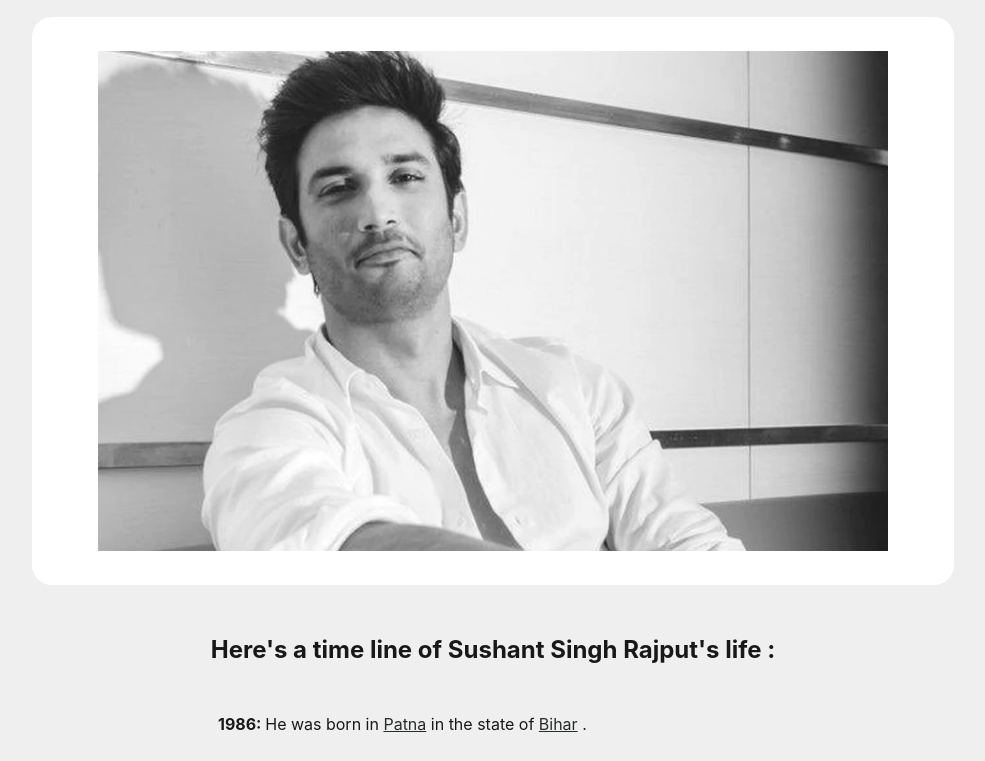
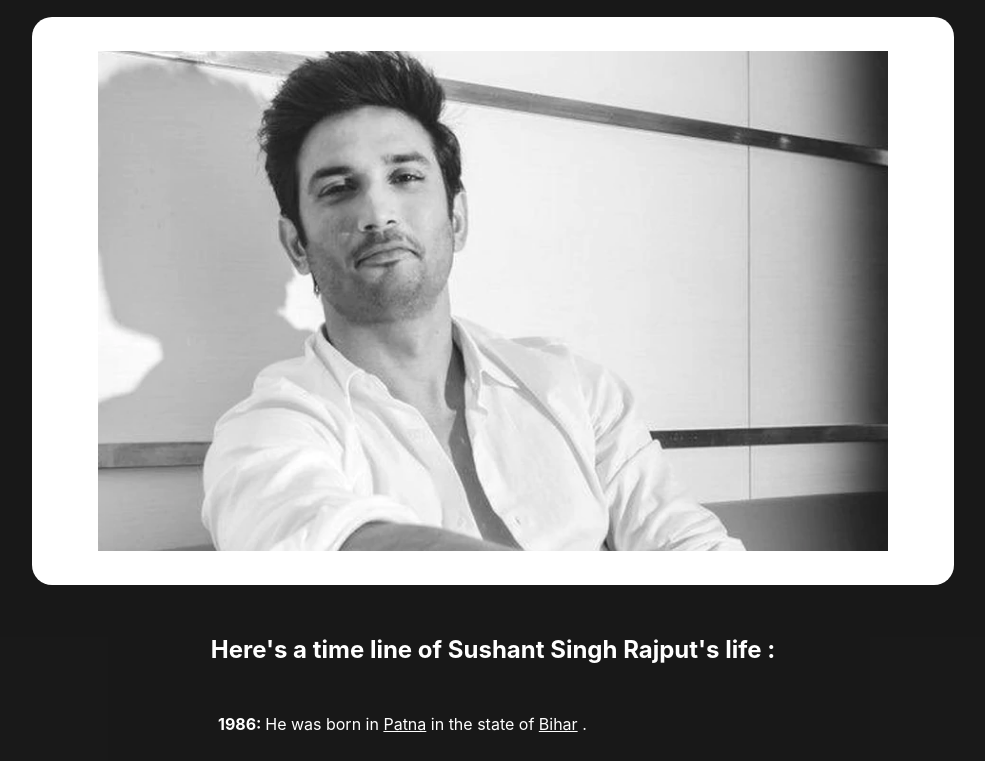
Before and after one commit to Nikhil-H4WK/tribute-page, a plain HTML site: page index.html in a window 1280 px wide. Shown: the part 126-887 px from the top of the page, without its empty margins (147-1132 px from the left). Drawn offline with Linux system fonts and the light colour scheme.

Commit message:
changed background color and text color

```diff
--- a/styles.css
+++ b/styles.css
@@ -9,8 +9,8 @@ body {
 
 
 .main {
-    background-color: #eeeeee;
-    /* margin: 35px 0px 35px 0px; */
+    background-color: black;
+    color: white;
     height: 100%;
     opacity: 90%;
     width: auto;
@@ -77,7 +77,7 @@ li {
 }
 
 a {
-    color: rgb(18, 22, 22);
+    color: white;
 }
 
 a:hover {
```
